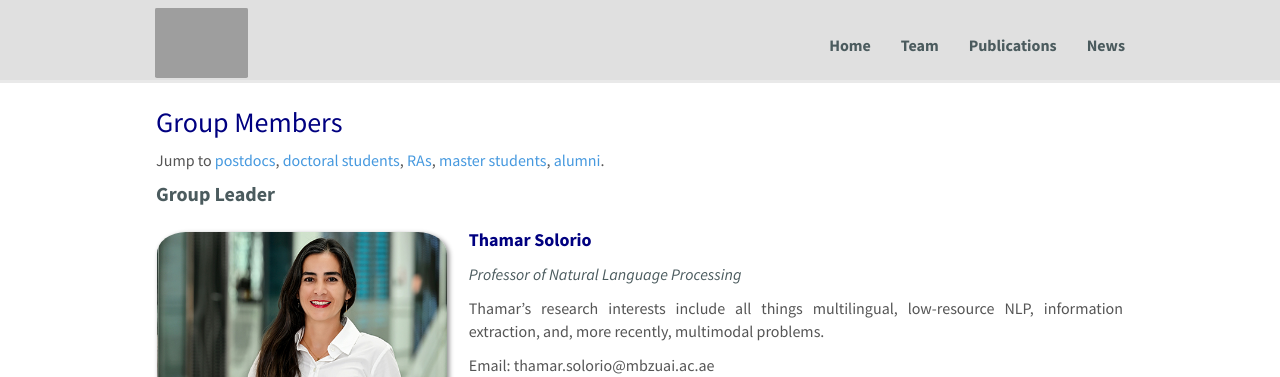
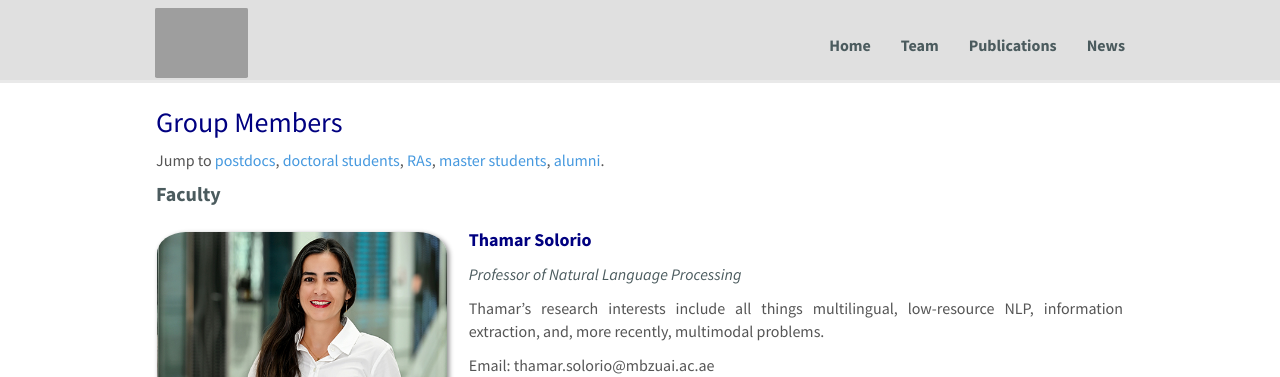
Before and after one commit to RiTUAL-MBZUAI/web, a Jekyll site: the page built from _pages/team.md, in a window 1280 px wide and 900 px high. Shown: the top 377 px of the window. Built offline with Jekyll 4.4.1, drawn with Linux system fonts in a browser that asks for light colours; nearby versions of some CDN libraries.

Commit message:
Update team.md
changed the title

```diff
--- a/_pages/team.md
+++ b/_pages/team.md
@@ -11,7 +11,7 @@ permalink: /team/
 <!--Jump to [staff](#staff), [master and bachelor students](#master-and-bachelor-students), [alumni](#alumni), [administrative support](#administrative-support). -->
 Jump to [postdocs](#postdocs), [doctoral students](#doctoral-students), [RAs](#research-assistants), [master students](#master-and-bachelor-students), [alumni](#alumni).
 
-<h4 id="staff">Group Leader</h4>
+<h4 id="staff">Faculty</h4>
 {% assign number_printed = 0 %}
 {% for member in site.data.team_leader %}
 
```
